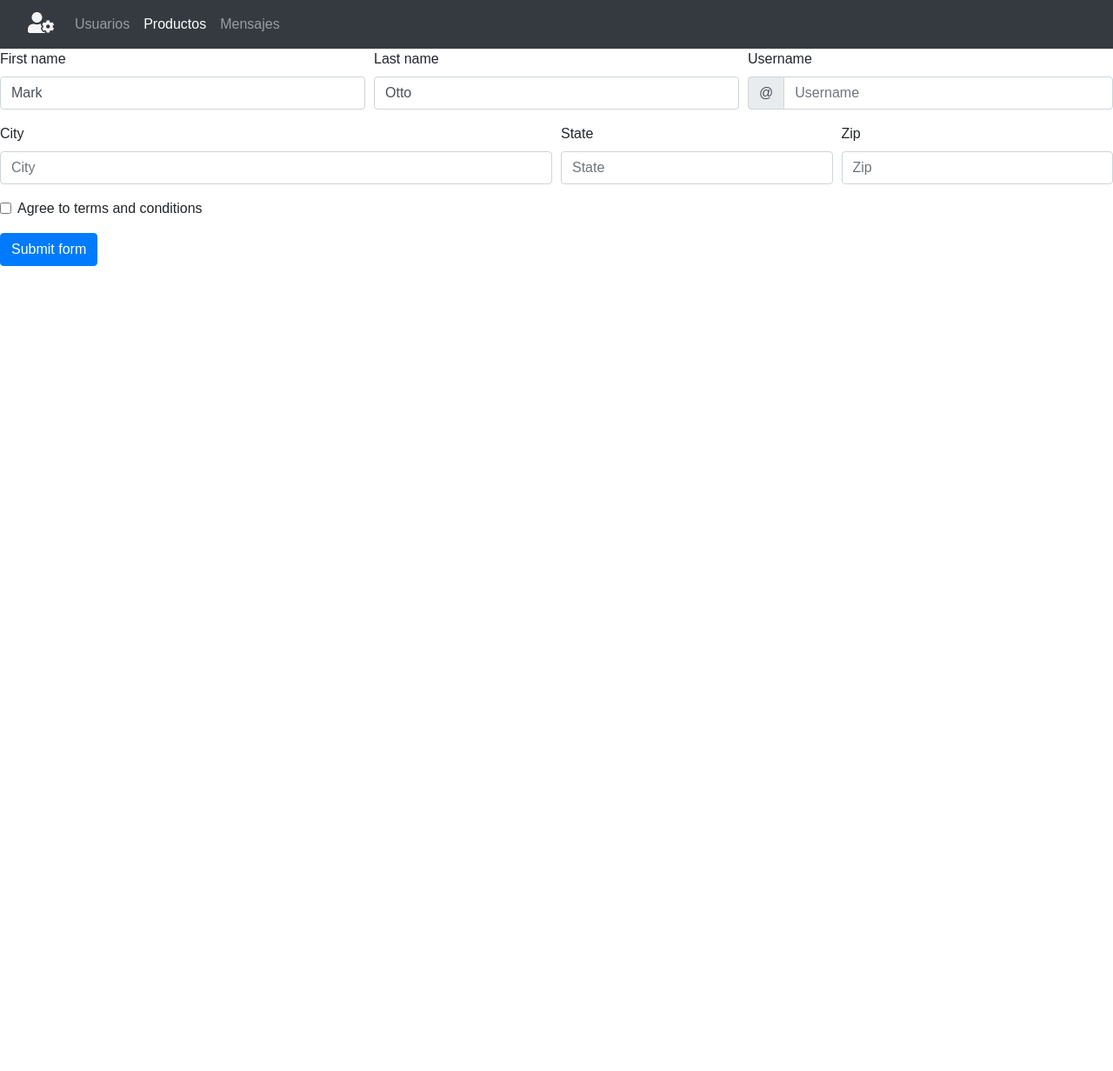
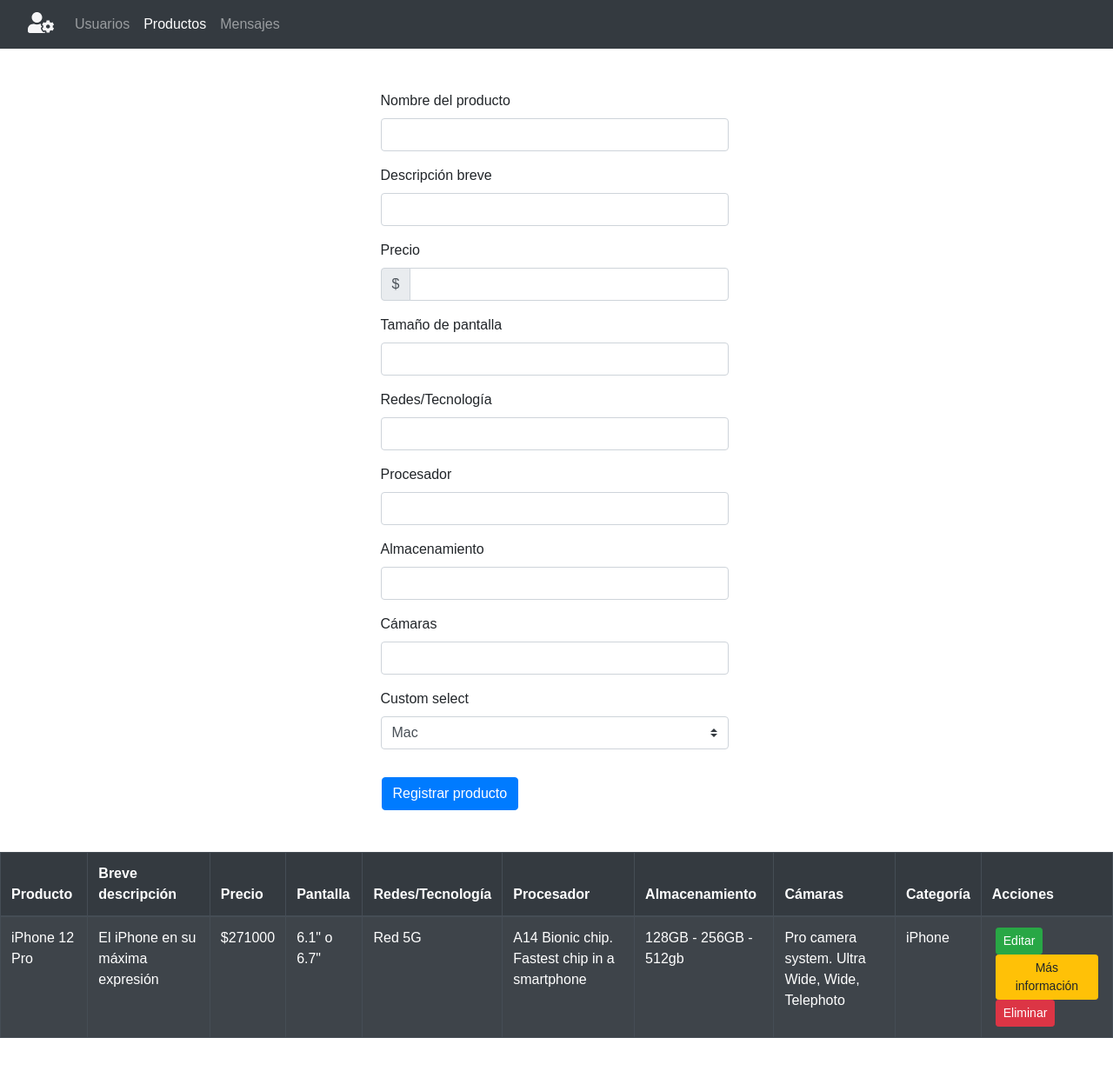
Before and after one commit to karo18delgado/Proyecto-Final-RollingCode, a React (Create React App) app: page /admin/admin-productos in a window 1280 px wide. Shown: the top 1232 px of the page at 87% size. Before the commit the page ends 800 px from the top, so only its background shows below. Built offline with nearby package versions, Linux system fonts and the light colour scheme; a web font is replaced by a local one.

Commit message:
formulario de creacion de producto y tabla de producto con modales

```diff
--- a/src/components/Admin/AdminProductos.jsx
+++ b/src/components/Admin/AdminProductos.jsx
@@ -1,8 +1,17 @@
-import React, { useState } from "react";
-import { Button, Col, Form, InputGroup } from "react-bootstrap";
+import { useState } from "react";
+import { Button, Form, InputGroup, Modal, Table } from "react-bootstrap";
+import "../Admin/admin.css";
 
 export default function AdminProductos() {
   const [validated, setValidated] = useState(false);
+
+  const [showEdit, setShowEdit] = useState(false);
+  const [showInfo, setShowInfo] = useState(false);
+
+  const handleCloseEdit = () => setShowEdit(false);
+  const handleShowEdit = () => setShowEdit(true);
+  const handleCloseInfo = () => setShowInfo(false);
+  const handleShowInfo = () => setShowInfo(true);
 
   const handleSubmit = (event) => {
     const form = event.currentTarget;
@@ -15,77 +24,234 @@ export default function AdminProductos() {
   };
 
   return (
+    <>
+      <div className="d-flex justify-content-center mt-5 mb-5">
         <Form noValidate validated={validated} onSubmit={handleSubmit}>
-      <Form.Row>
-        <Form.Group as={Col} md="4" controlId="validationCustom01">
-          <Form.Label>First name</Form.Label>
+          <Form.Row className="form-productos">
+            <Form.Group md="4" controlId="validationCustom01">
+              <Form.Label>Nombre del producto</Form.Label>
               <Form.Control
                 required
                 type="text"
-            placeholder="First name"
-            defaultValue="Mark"
+                className="form-productos-control"
               />
               <Form.Control.Feedback>Looks good!</Form.Control.Feedback>
             </Form.Group>
-        <Form.Group as={Col} md="4" controlId="validationCustom02">
-          <Form.Label>Last name</Form.Label>
+            <Form.Group md="4" controlId="validationCustom02">
+              <Form.Label>Descripción breve</Form.Label>
               <Form.Control
                 required
                 type="text"
-            placeholder="Last name"
-            defaultValue="Otto"
+                className="form-productos-control"
               />
               <Form.Control.Feedback>Looks good!</Form.Control.Feedback>
             </Form.Group>
-        <Form.Group as={Col} md="4" controlId="validationCustomUsername">
-          <Form.Label>Username</Form.Label>
-          <InputGroup hasValidation>
+            <Form.Group md="4" controlId="validationCustomUsername">
+              <Form.Label>Precio</Form.Label>
+              <InputGroup hasValidation className="form-productos-control">
                 <InputGroup.Prepend>
-              <InputGroup.Text id="inputGroupPrepend">@</InputGroup.Text>
+                  <InputGroup.Text id="inputGroupPrepend">$</InputGroup.Text>
                 </InputGroup.Prepend>
                 <Form.Control
                   type="text"
-              placeholder="Username"
                   aria-describedby="inputGroupPrepend"
                   required
+                  className="form-productos-control"
                 />
                 <Form.Control.Feedback type="invalid">
-              Please choose a username.
+                  Ingrese un precio.
                 </Form.Control.Feedback>
               </InputGroup>
             </Form.Group>
           </Form.Row>
-      <Form.Row>
-        <Form.Group as={Col} md="6" controlId="validationCustom03">
-          <Form.Label>City</Form.Label>
-          <Form.Control type="text" placeholder="City" required />
+          <Form.Row className="form-productos">
+            <Form.Group md="6" controlId="validationCustom03">
+              <Form.Label>Tamaño de pantalla</Form.Label>
+              <Form.Control
+                type="text"
+                required
+                className="form-productos-control"
+              />
               <Form.Control.Feedback type="invalid">
-            Please provide a valid city.
+                Ingrese un valor de tamaño de pantalla.
               </Form.Control.Feedback>
             </Form.Group>
-        <Form.Group as={Col} md="3" controlId="validationCustom04">
-          <Form.Label>State</Form.Label>
-          <Form.Control type="text" placeholder="State" required />
+            <Form.Group md="3" controlId="validationCustom04">
+              <Form.Label>Redes/Tecnología</Form.Label>
+              <Form.Control
+                type="text"
+                required
+                className="form-productos-control"
+              />
               <Form.Control.Feedback type="invalid">
-            Please provide a valid state.
+                Ingrese un tipo de red o tecnología.
               </Form.Control.Feedback>
             </Form.Group>
-        <Form.Group as={Col} md="3" controlId="validationCustom05">
-          <Form.Label>Zip</Form.Label>
-          <Form.Control type="text" placeholder="Zip" required />
+            <Form.Group md="3" controlId="validationCustom04">
+              <Form.Label>Procesador</Form.Label>
+              <Form.Control
+                type="text"
+                required
+                className="form-productos-control"
+              />
               <Form.Control.Feedback type="invalid">
-            Please provide a valid zip.
+                Ingrese un tipo de procesador.
               </Form.Control.Feedback>
             </Form.Group>
+            <Form.Group md="3" controlId="validationCustom04">
+              <Form.Label>Almacenamiento</Form.Label>
+              <Form.Control
+                type="text"
+                required
+                className="form-productos-control"
+              />
+              <Form.Control.Feedback type="invalid">
+                Ingrese un tamaño de almacenamiento.
+              </Form.Control.Feedback>
+            </Form.Group>
+            <Form.Group md="3" controlId="validationCustom05">
+              <Form.Label>Cámaras</Form.Label>
+              <Form.Control type="text" className="form-productos-control" />
+            </Form.Group>
+            <Form.Group
+              controlId="exampleForm.SelectCustom"
+              className="form-productos-control"
+            >
+              <Form.Label>Custom select</Form.Label>
+              <Form.Control as="select" custom required>
+                <option>Mac</option>
+                <option>iPad</option>
+                <option>iPhone</option>
+              </Form.Control>
+            </Form.Group>
           </Form.Row>
-      <Form.Group>
-        <Form.Check
-          required
-          label="Agree to terms and conditions"
-          feedback="You must agree before submitting."
-        />
+          <Button type="submit" className="button-form-productos">
+            Registrar producto
+          </Button>
+        </Form>
+      </div>
+      <Table striped bordered hover variant="dark" className="mt-5 mb-5">
+        <thead>
+          <tr>
+            <th>Producto</th>
+            <th>Breve descripción</th>
+            <th>Precio</th>
+            <th>Pantalla</th>
+            <th>Redes/Tecnología</th>
+            <th>Procesador</th>
+            <th>Almacenamiento</th>
+            <th>Cámaras</th>
+            <th>Categoría</th>
+            <th>Acciones</th>
+          </tr>
+        </thead>
+        <tbody>
+          <tr>
+            <td>iPhone 12 Pro</td>
+            <td>El iPhone en su máxima expresión</td>
+            <td>$271000</td>
+            <td>6.1" o 6.7"</td>
+            <td>Red 5G</td>
+            <td>A14 Bionic chip. Fastest chip in a smartphone</td>
+            <td>128GB - 256GB - 512gb</td>
+            <td>Pro camera system. Ultra Wide, Wide, Telephoto</td>
+            <td>iPhone</td>
+            <td>
+              <Button
+                size="sm"
+                className="btn sm btn-success mx-1"
+                onClick={handleShowEdit}
+              >
+                Editar
+              </Button>
+              <Button
+                size="sm"
+                className="btn sm btn-warning mx-1"
+                onClick={handleShowInfo}
+              >
+                Más información
+              </Button>
+              <Button size="sm" className="btn sm btn-danger mx-1">
+                Eliminar
+              </Button>
+            </td>
+          </tr>
+        </tbody>
+      </Table>
+
+      {/* Modal editar */}
+
+      <Modal show={showEdit} onHide={handleCloseEdit}>
+        <Modal.Header closeButton>
+          <Modal.Title>Editar producto</Modal.Title>
+        </Modal.Header>
+        <Modal.Body>
+          <Form>
+            <Form.Group controlId="exampleForm.SelectCustom">
+              <Form.Control
+                type="text"
+                placeholder="iPhone 12 Pro"
+              ></Form.Control>
+              {/* <Form.Control type="text">
+                El iPhone en su máxima expresión
+              </Form.Control>
+              <Form.Control type="text">$271000</Form.Control>
+              <Form.Control type="text">6.1" o 6.7"</Form.Control>
+              <Form.Control type="text">Red 5G</Form.Control>
+              <Form.Control type="text">
+                A14 Bionic chip. Fastest chip in a smartphone
+              </Form.Control>
+              <Form.Control type="text">128GB - 256GB - 512gb</Form.Control>
+              <Form.Control type="text">
+                Pro camera system. Ultra Wide, Wide, Telephoto
+              </Form.Control> */}
+              <Form.Control as="select" custom>
+                <option>Mac</option>
+                <option>iPad</option>
+                <option>iPhone</option>
+              </Form.Control>
             </Form.Group>
-      <Button type="submit">Submit form</Button>
           </Form>
+        </Modal.Body>
+        <Modal.Footer>
+          <Button variant="secondary" onClick={handleCloseEdit}>
+            Cerrar
+          </Button>
+          <Button variant="primary" onClick={handleCloseEdit}>
+            Guardar cambios
+          </Button>
+        </Modal.Footer>
+      </Modal>
+
+      {/* Modal más info */}
+
+      <Modal show={showInfo} onHide={handleCloseInfo}>
+        <Modal.Header closeButton>
+          <Modal.Title>Más información</Modal.Title>
+        </Modal.Header>
+        <Modal.Body>
+          <Form>
+            <Form.Group controlId="exampleForm.SelectCustom">
+              <Form.Label>
+                <p>Nombre: Mark</p>
+                <p>Apellido: Otto</p>
+                <p>Email: @mdo</p>
+                <p>Fecha de nacimiento: 01/01/1995</p>
+                <p>Nombre de usuario: </p>
+                <p>Sexo: Masculino</p>
+              </Form.Label>
+            </Form.Group>
+          </Form>
+        </Modal.Body>
+        <Modal.Footer>
+          <Button variant="secondary" onClick={handleCloseInfo}>
+            Cerrar
+          </Button>
+          <Button variant="primary" onClick={handleCloseInfo}>
+            Guardar cambios
+          </Button>
+        </Modal.Footer>
+      </Modal>
+    </>
   );
 }
--- a/src/components/Admin/AdminUsuarios.jsx
+++ b/src/components/Admin/AdminUsuarios.jsx
@@ -1,5 +1,5 @@
 import { useState } from "react";
-import "../Admin/adminUsuarios.css";
+import "../Admin/admin.css";
 import { Button, Form, Modal, Table } from "react-bootstrap";
 
 export default function AdminUsuarios() {
--- /dev/null
+++ b/src/components/Admin/admin.css
@@ -0,0 +1,39 @@
+/* CSS Admin Usuarios */
+
+.container-search {
+  display: flex;
+  flex-wrap: wrap;
+  justify-content: start;
+  margin-top: 1rem;
+  margin-left: 1rem;
+  width: 100%;
+}
+
+.search-div {
+  width: 250px;
+  margin-top: auto;
+}
+
+.search-form {
+  width: 250px;
+  margin-left: 1rem;
+}
+
+/* CSS Admin Productos */
+
+.form-productos {
+  display: flex;
+  justify-content: center;
+  flex-wrap: wrap;
+  max-width: 600px;
+  margin-right: 0px;
+}
+
+.form-productos-control {
+  width: 400px;
+}
+
+.button-form-productos {
+  margin-left: 6rem;
+  margin-top: 1rem;
+}
--- a/src/components/Admin/adminUsuarios.css
+++ /dev/null
@@ -1,18 +0,0 @@
-.container-search {
-  display: flex;
-  flex-wrap: wrap;
-  justify-content: start;
-  margin-top: 1rem;
-  margin-left: 1rem;
-  width: 100%;
-}
-
-.search-div {
-  width: 250px;
-  margin-top: auto;
-}
-
-.search-form {
-  width: 250px;
-  margin-left: 1rem;
-}
```
Lines whose indentation alone changed are shown as unchanged.
